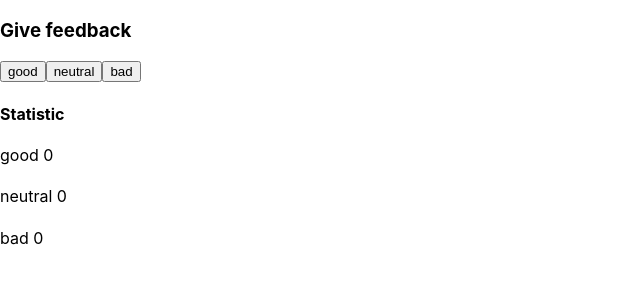
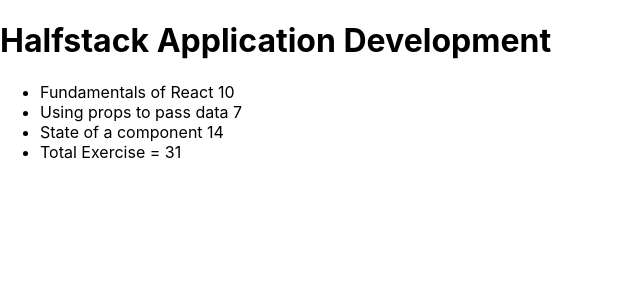
Before and after one commit to revailles/Learn-MERN, a React (Create React App) app: page / in a window 1280 px wide. Shown: the top 300 px of the page, without its empty margins (0-640 px from the left). Built offline with nearby package versions, Linux system fonts and the light colour scheme.

Commit message:
Exercise 2.1 - 2.3

```diff
--- a/src/App.js
+++ b/src/App.js
@@ -1,35 +1,37 @@
-import React, {useState} from 'react'
-import Body from './components/Body'
-import Button from './components/Button'
-import Header from './components/Header'
-
+import React from 'react'
+import Course from './components/Course'
 
 const App = () => {
-  const [good, setGood] = useState(0)
-  const [neutral, setNeutral] = useState(0)
-  const [bad, setBad] = useState(0)
-
-  const handleGoodClick = () => {
-    setGood(good + 1)
-  }
-  const handleNeutralClick = () => {
-    setNeutral(neutral + 1)
-  }
-  const handleBadClick = () => {
-    setBad(bad + 1)
+  const course = {
+    id: 1,
+    name: 'Half Stack application development',
+    parts: [
+      {
+        name: 'Fundamentals of React',
+        exercises: 10,
+        id: 1
+      },
+      {
+        name: 'Using props to pass data',
+        exercises: 7,
+        id: 2
+      },
+      {
+        name: 'State of a component',
+        exercises: 14,
+        id: 3
+      }
+    ]
   }
 
+  const totalExercises = course.parts.map((part) => part.exercises).reduce((prev, cur) => { return prev + cur})
+
+  console.log(totalExercises);
+
   return (
-    <div>
-      <Header />
-      <Button handleOnClick={handleGoodClick} text="good" />
-      <Button handleOnClick={handleNeutralClick} text="neutral" />
-      <Button handleOnClick={handleBadClick} text="bad" />
-      <Body header="Statistic" />
-      <Body value={good} text="good" />
-      <Body value={neutral} text="neutral" />
-      <Body value={bad} text="bad" />
-    </div>
+    <>
+          <Course course={course} total={totalExercises} />
+    </>
   )
 }
 
--- a/src/components/Body.js
+++ /dev/null
@@ -1,12 +0,0 @@
-import React from 'react'
-
-const Body = ({ text, value, header }) => {
-    return (
-        <>
-            <h4>{header}</h4>
-            <p>{text} {value} </p>
-        </>
-    )
-}
-
-export default Body
--- a/src/components/Button.js
+++ /dev/null
@@ -1,13 +0,0 @@
-import React from 'react'
-
-const Button = ({handleOnClick, text}) => {
-    return (
-        <>
-            <button onClick={handleOnClick}>
-                {text}
-            </button>
-        </>
-    )
-}
-
-export default Button
--- /dev/null
+++ b/src/components/Course.js
@@ -0,0 +1,14 @@
+import React from 'react'
+import Header from './Header'
+import Part from './Part'
+
+const Course = ({ course, total }) => {
+    return (
+        <div>
+            <Header />
+            <Part course={course} total={total} />
+        </div>
+    )
+}
+
+export default Course
--- a/src/components/Header.js
+++ b/src/components/Header.js
@@ -1,13 +1,10 @@
 import React from 'react'
 
 const Header = () => {
-
     return (
-        <>
-            <div>
-                <h3>Give feedback</h3>
-            </div>
-        </>
+        <div>
+            <h1>Halfstack Application Development</h1>
+        </div>
     )
 }
 
--- /dev/null
+++ b/src/components/Part.js
@@ -0,0 +1,18 @@
+import React from 'react'
+
+const Part = ({ course, total }) => {
+    return (
+        <div>
+            <ul>
+                {course.parts.map((part) => {
+                    console.log(part)
+                    return(
+                        <li key={part.id}>{part.name} {part.exercises}</li>
+                )})}
+                <li>Total Exercise = {total}</li>
+            </ul>
+        </div>
+    )
+}
+
+export default Part
```
